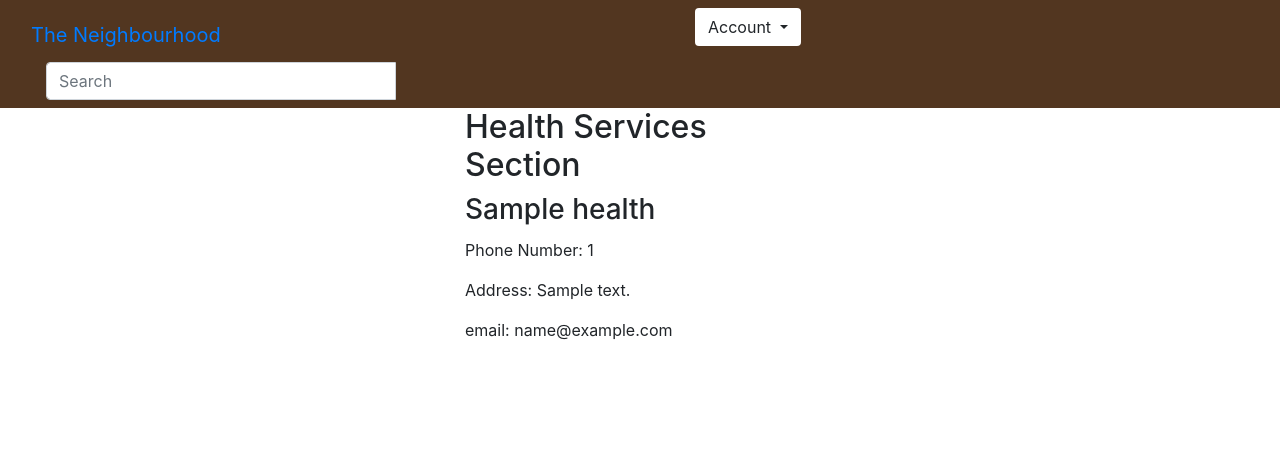
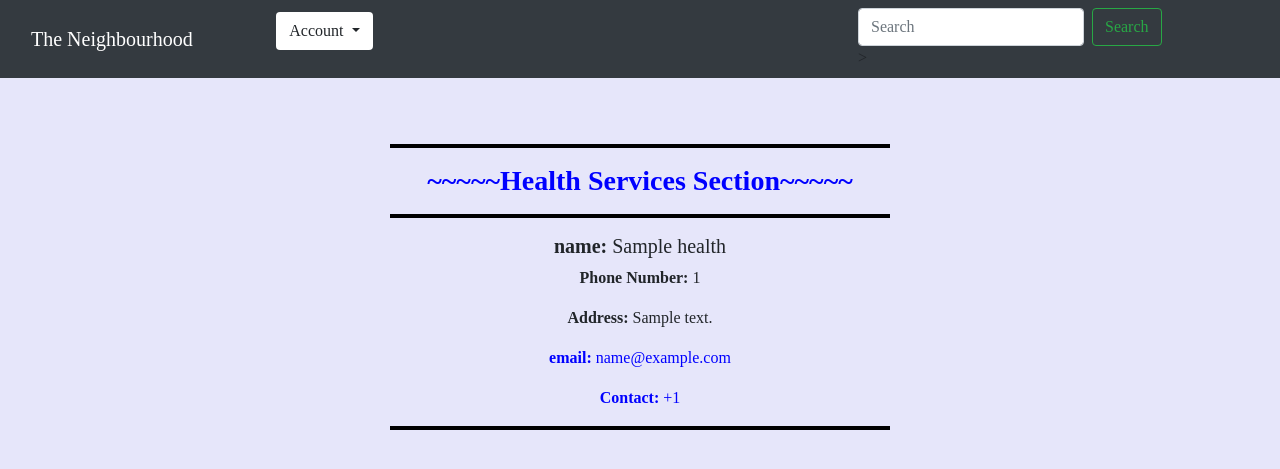
Before and after one commit to Moses-254-Mugo/The_Hood, a Django app: page /health in a window 1280 px wide. Shown: the top 469 px of the page. Run offline with Django 3.2, Linux system fonts and the light colour scheme; a user stored in the database is signed in; tables that the repository leaves empty hold one stand-in row (values such as "Sample post"); some libraries are stand-ins or nearby versions.

Commit message:
Modify files

```diff
--- a/HoodApp/templates/health.html
+++ b/HoodApp/templates/health.html
@@ -3,20 +3,37 @@
 {% block content %}
 <div class="container">
     <div class="row">
-        <div class="col-sm-4"></div>
-        <div class="col-sm-4">
-            <h2>Health Services Section</h2>
+        <div class="col-sm-3"></div>
+        <div class="col-sm-6">
+            <div class="health">
+                <hr>
+                <h2 class="text-center" style="font-size: 28px; font-weight: bold; color: blue;">~~~~~Health Services Section~~~~~</h2>
+            <hr>
 
             {% for well in health%}
-            <h3 class="card-title" data-toggle="modal" data-target="{{well.id}}">{{well.name}}</h3>
-            <p>Phone Number: {{well.contact}}</p>
-            <p>Address: {{well.address}}</p>
-            <p>email: {{well.email}}</p>
-            <p></p>
+            <h5 class="text-center" data-toggle="modal" data-target="{{well.id}}"><b>name: </b>{{well.name}}</h5>
+            <p class="text-center"><b>Phone Number:</b> {{well.contact}}</p>
+            <p class="text-center"><b>Address:</b> {{well.address}}</p>
+            <p class="text-center" style="color: blue;"><b>email:</b> {{well.email}}</p>
+            <p class="text-center" style="color: blue;"><b>Contact: </b>+{{well.contact}}</p><hr>
 
             {% endfor %}
-        </div>
-        <div class="col-sm-4"></div>
+            </div>
+        </div><!-- End of col-->
+        <div class="col-sm-3"></div>
     </div>
 </div>
+<style>
+    body{
+        background-color: lavender;
+        font-family: 'Times New Roman', Times, serif;
+    }
+    .health{
+        padding: 20px;
+        margin-top: 30px; ;
+    }
+    hr{
+        border: 2px double #000;
+    }
+</style>
 {% endblock %}
--- a/HoodApp/templates/navbar.html
+++ b/HoodApp/templates/navbar.html
@@ -1,8 +1,6 @@
 
   <style>
-    nav{
-      background-color: #523620;
-    }
+
     li{
       list-style-type: none;
     }
@@ -12,7 +10,7 @@
 
   </style>
 <body>
-<nav class="navbar navbar-inverse">
+<nav class="navbar navbar-expand-lg navbar-dark bg-dark">
   <div class="container-fluid">
     <div class="navbar-header">
       <a class="navbar-brand" href="/">The Neighbourhood</a>
@@ -62,16 +60,10 @@
      <!-- Adding a search form  -->
      <div class="col-sm-4 col-md-4 navbar-right">
 
-      <form class="navbar-form" role="search"  action="">
-
-        <div class="input-group">
-          <input type="text" class="form-control" placeholder="Search" name="author">
-          <div class="input-group-btn">
-            <button class="btn btn-default" value="Seach" type="submit"><i class="bi bi-search"></i></i></button>
-          </div>
-        </div>
-
-      </form>
+      <form class="form-inline my-2 my-lg-0" role="search" action="">
+        <input class="form-control mr-sm-2" type="search" placeholder="Search" aria-label="Search" name="post">
+        <button class="btn btn-outline-success my-2 my-sm-0" type="submit">Search</button>
+      </form>>
   </div>
 </nav>
 </body>
--- a/HoodApp/urls.py
+++ b/HoodApp/urls.py
@@ -3,7 +3,6 @@ from django.conf.urls import url
 from . import views
 from django.urls import path
 urlpatterns =[
-    # url('^$', views.welcome, name = 'welcome')
     path('', views.index, name = 'index'),
     path('my-profile/', views.myProfile, name='my-profile'),
     path('create/profile', views.New_profile, name='new-profile'),
```
Also changed, not shown: HoodApp/templates/authorities.html (+31 -10 lines), HoodApp/templates/user_profile.html (+31 -6 lines), README.md.
